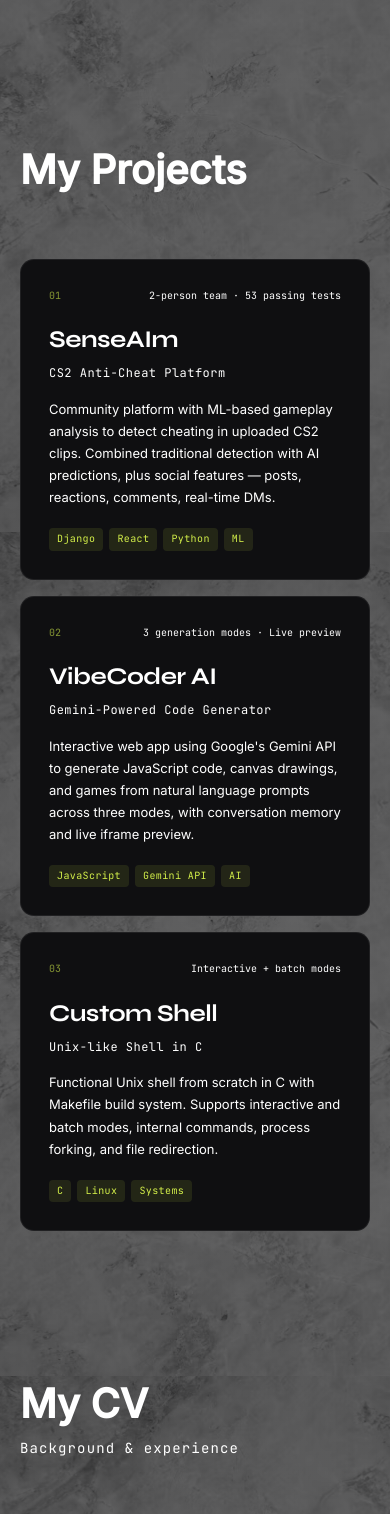
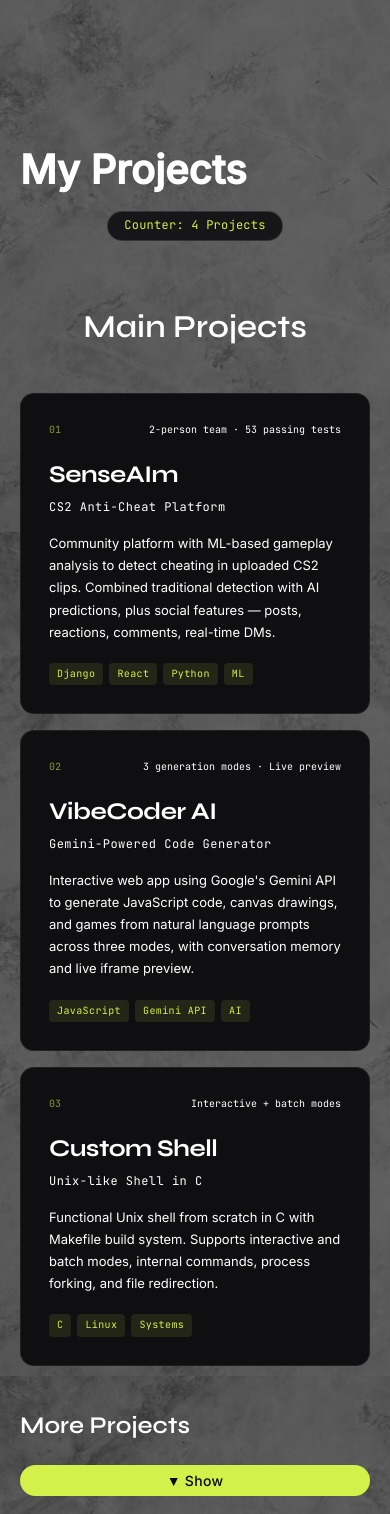
Before and after one commit to Eoghaning/eoghansullivan.github.io, a React (Vite) app: page / in a window 390 px wide. Shown: the part 2000-3514 px from the top of the page. Built offline with nearby package versions, Linux system fonts and the light colour scheme.

Commit message:
Fin Projects

```diff
--- a/src/pages/Projects/Projects.css
+++ b/src/pages/Projects/Projects.css
@@ -3,47 +3,143 @@
   grid-template-columns: repeat(auto-fill, minmax(320px, 1fr));
   gap: 16px;
 }
+
 .project-card {
-  background: var(--bg2); border: 1px solid var(--border);
-  border-radius: 14px; padding: 28px;
+  background: var(--bg2);
+  border: 1px solid var(--border);
+  border-radius: 14px;
+  padding: 28px;
   transition: border-color 0.2s, transform 0.2s, background 0.2s;
   animation: fadeUp 0.5s ease both;
-  display: flex; flex-direction: column;
+  display: flex;
+  flex-direction: column;
 }
+
 .project-card:hover {
   border-color: rgba(212,240,74,0.2);
-  background: var(--bg3); transform: translateY(-2px);
+  background: var(--bg3);
+  transform: translateY(-2px);
 }
+
 @keyframes fadeUp {
-  from { opacity: 0; transform: translateY(12px); }
-  to   { opacity: 1; transform: translateY(0); }
+  from {
+    opacity: 0;
+    transform: translateY(12px);
+  }
+  to {
+    opacity: 1;
+    transform: translateY(0);
+  }
 }
+
 .project-top {
-  display: flex; justify-content: space-between; align-items: center;
+  display: flex;
+  justify-content: space-between;
+  align-items: center;
   margin-bottom: 16px;
 }
-.project-num { font-family: var(--mono); font-size: 10px; color: var(--accent); opacity: 0.6; }
-.project-detail { font-family: var(--mono); font-size: 10px; color: var(--dim); }
+
+.project-num {
+  font-family: var(--mono);
+  font-size: 10px;
+  color: var(--accent);
+  opacity: 0.6;
+}
+
+.project-detail {
+  font-family: var(--mono);
+  font-size: 10px;
+  color: var(--dim);
+}
+
 .project-title {
-  font-family: var(--serif); font-size: 24px; font-weight: 700;
-  letter-spacing: -0.5px; color: var(--text);
+  font-family: var(--serif);
+  font-size: 24px;
+  font-weight: 700;
+  letter-spacing: -0.5px;
+  color: var(--text);
   margin-bottom: 4px;
 }
+
 .project-subtitle {
-  font-size: 12px; color: var(--muted); font-family: var(--mono);
-  margin-bottom: 14px; letter-spacing: 0.04em;
+  font-size: 12px;
+  color: var(--muted);
+  font-family: var(--mono);
+  margin-bottom: 14px;
+  letter-spacing: 0.04em;
 }
+
 .project-desc {
-  font-size: 13px; color: var(--muted); line-height: 1.7;
-  margin-bottom: 20px; flex: 1;
+  font-size: 13px;
+  color: var(--muted);
+  line-height: 1.7;
+  margin-bottom: 20px;
+  flex: 1;
 }
-.project-tags { display: flex; flex-wrap: wrap; gap: 6px; margin-top: auto; }
+
+.project-tags {
+  display: flex;
+  flex-wrap: wrap;
+  gap: 6px;
+  margin-top: auto;
+}
+
 .project-tag {
-  font-size: 10px; font-family: var(--mono);
-  color: var(--accent); background: var(--accent2);
-  padding: 3px 8px; border-radius: 4px; letter-spacing: 0.04em;
+  font-size: 10px;
+  font-family: var(--mono);
+  color: var(--accent);
+  background: var(--accent2);
+  padding: 3px 8px;
+  border-radius: 4px;
+  letter-spacing: 0.04em;
+}
+
+.projects-subheading {
+  font-family: var(--serif);
+  font-size: 24px;
+  font-weight: 600;
+  margin: 40px 0 20px 0;
+  color: var(--text);
+}
+
+.projects-subheading-main {
+  font-size: 32px;
+  text-align: center;
+  margin: 60px 0 40px 0;
+}
+
+.toggle-more-btn {
+  padding: 7px 81px !important;
+  margin: 0 0 20px 0 !important;
+  font-size: 14px !important;
+  border-radius: 30px !important;
+}
+
+.project-count-badge {
+  display: inline-block;
+  background: var(--bg3);
+  border: 1px solid var(--border2);
+  border-radius: 30px;
+  padding: 4px 16px;
+  font-family: var(--mono);
+  font-size: 12px;
+  color: var(--accent);
+  letter-spacing: 0.02em;
+  margin-top: 8px;
 }
 
 @media (max-width: 768px) {
-  .projects-grid { grid-template-columns: 1fr; }
+  .projects-grid {
+    grid-template-columns: 1fr;
+  }
+  .toggle-more-btn {
+    width: 100%;
+    text-align: center;
+    margin-bottom: 20px;
+  }
+  .project-count-badge {
+    display: block;
+    width: fit-content;
+    margin: 8px auto 0;
+  }
 }
--- a/src/pages/Projects/Projects.jsx
+++ b/src/pages/Projects/Projects.jsx
@@ -1,6 +1,7 @@
+import { useState, useRef } from "react";
 import "./Projects.css";
 
-const PROJECTS = [
+const MAIN_PROJECTS = [
   {
     title: "SenseAIm",
     subtitle: "CS2 Anti-Cheat Platform",
@@ -24,15 +25,49 @@ const PROJECTS = [
   },
 ];
 
+const MORE_PROJECTS = [
+  {
+    title: "Portfolio Website",
+    subtitle: "React Portfolio Site",
+    desc: "Custom-built portfolio website to showcase projects, skills, and CV. Features a dark theme, responsive design, and interactive sections. Deployed via Netlify with continuous integration.",
+    tags: ["React", "JavaScript", "CSS", "Netlify"],
+    detail: "Portfolio Website",
+  },
+];
+
+const TOTAL_PROJECTS = MAIN_PROJECTS.length + MORE_PROJECTS.length;
+
 export default function Projects() {
+  const [showMore, setShowMore] = useState(false);
+  const moreHeadingRef = useRef(null);
+
+  const handleToggle = () => {
+    const nextShowMore = !showMore;
+    setShowMore(nextShowMore);
+    if (nextShowMore) {
+      setTimeout(() => {
+        if (moreHeadingRef.current) {
+          const yOffset = -80;
+          const y = moreHeadingRef.current.getBoundingClientRect().top + window.scrollY + yOffset;
+          window.scrollTo({ top: y, behavior: 'smooth' });
+        }
+      }, 100);
+    }
+  };
+
   return (
     <section id="projects" className="page-section">
       <div className="page-inner">
         <div className="section-header">
           <h1>My Projects</h1>
+          <div className="project-count-badge">
+            Counter: {TOTAL_PROJECTS} Projects
+          </div>
         </div>
+
+        <h2 className="projects-subheading projects-subheading-main">Main Projects</h2>
         <div className="projects-grid">
-          {PROJECTS.map((p, i) => (
+          {MAIN_PROJECTS.map((p, i) => (
             <div key={p.title} className="project-card" style={{ animationDelay: `${i * 0.1}s` }}>
               <div className="project-top">
                 <span className="project-num">0{i + 1}</span>
@@ -47,6 +82,30 @@ export default function Projects() {
             </div>
           ))}
         </div>
+
+        <h2 ref={moreHeadingRef} className="projects-subheading">More Projects</h2>
+        <button className="btn-primary toggle-more-btn" onClick={handleToggle}>
+          {showMore ? "▲ Hide" : "▼ Show"}
+        </button>
+
+        {showMore && (
+          <div className="projects-grid">
+            {MORE_PROJECTS.map((p, i) => (
+              <div key={p.title} className="project-card" style={{ animationDelay: `${i * 0.1}s` }}>
+                <div className="project-top">
+                  <span className="project-num">0{MAIN_PROJECTS.length + i + 1}</span>
+                  <span className="project-detail">{p.detail}</span>
+                </div>
+                <h3 className="project-title">{p.title}</h3>
+                <div className="project-subtitle">{p.subtitle}</div>
+                <p className="project-desc">{p.desc}</p>
+                <div className="project-tags">
+                  {p.tags.map((t) => <span key={t} className="project-tag">{t}</span>)}
+                </div>
+              </div>
+            ))}
+          </div>
+        )}
       </div>
     </section>
   );
```
